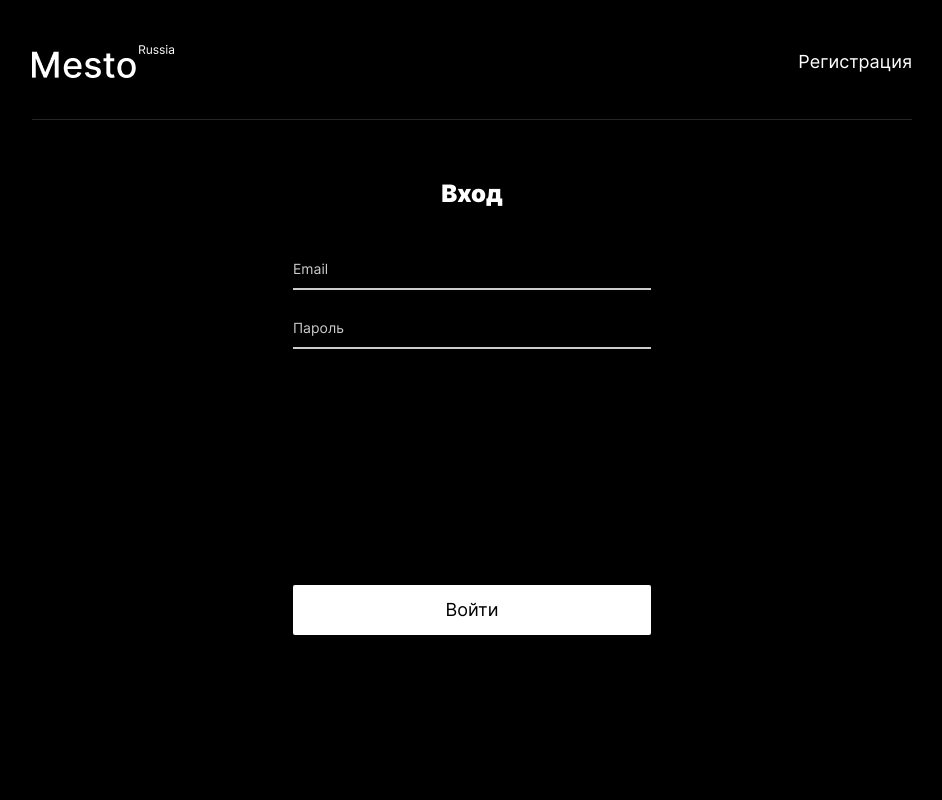
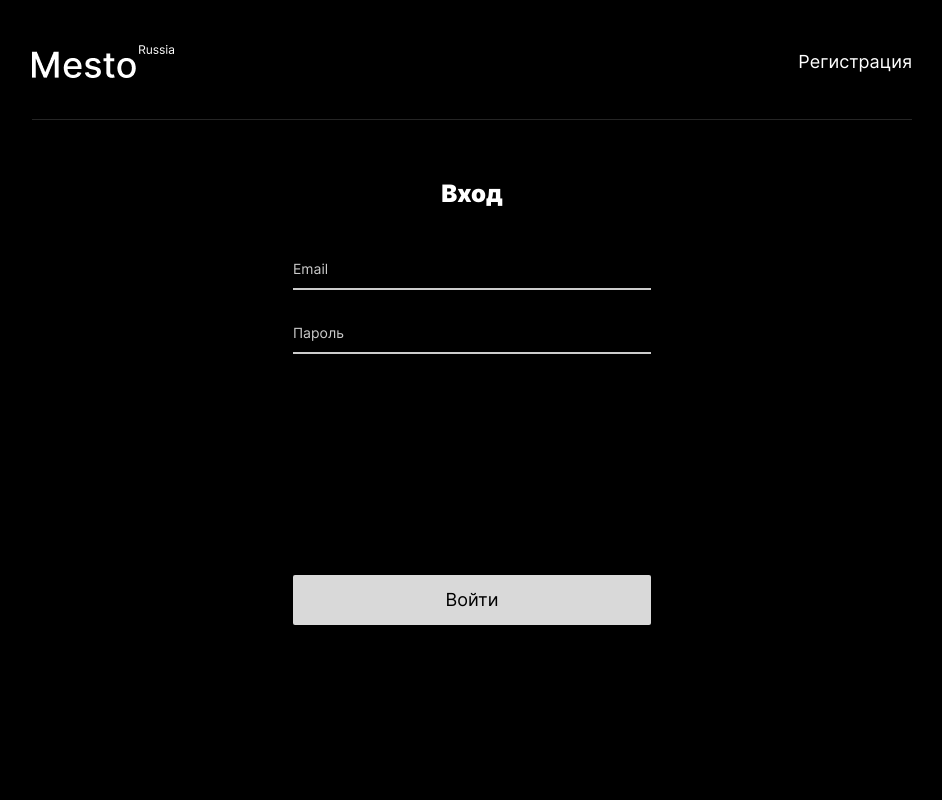
Before and after one commit to Denis3094/react-mesto-auth, a React (Create React App) app: page /sign-in in a window 1280 px wide. Shown: the top 800 px of the page, without its empty margins (168-1110 px from the left). Built offline with nearby package versions, Linux system fonts and the light colour scheme.

Commit message:
feat: install gh-pages

```diff
--- a/package.json
+++ b/package.json
@@ -17,7 +17,9 @@
     "start": "react-scripts start",
     "build": "react-scripts build",
     "test": "react-scripts test",
-    "eject": "react-scripts eject"
+    "eject": "react-scripts eject",
+    "predeploy": "npm run build",
+    "deploy": "gh-pages -d build"
   },
   "eslintConfig": {
     "extends": [
@@ -38,6 +40,7 @@
     ]
   },
   "devDependencies": {
+    "gh-pages": "^4.0.0",
     "prettier": "2.6.2"
   }
 }
--- /dev/null
+++ b/src/blocks/auth/__submit-button/_disabled/auth__submit-button_disabled.css
@@ -0,0 +1,3 @@
+.auth__submit-button_disabled {
+    opacity: 0.85;
+}
--- a/src/components/App.js
+++ b/src/components/App.js
@@ -282,6 +282,8 @@ function App() {
               <Login
                 onLogin={handleLogin}
                 submitBtn={isLoading ? "Выполняется вход..." : "Войти"}
+                errorMessage={errorMessage}
+                isValid={checkInputInvalid}
               />
             </Route>
             <Route>
--- a/src/components/Login.js
+++ b/src/components/Login.js
@@ -1,10 +1,12 @@
-import { useState } from "react";
+import { useState, useRef } from "react";
+import useCheckButton from "../hooks/useCheckButton";
+import ValidationMessage from "./ValidationMessage";
 
-function Login({ onLogin, submitBtn }) {
-
+function Login({ onLogin, submitBtn, isValid, errorMessage }) {
   const [email, setEmail] = useState("");
   const [password, setPassword] = useState("");
-
+  const formRef = useRef();
+  const submitButton = useCheckButton(formRef.current, isValid);
 
   function handleEmail(evt) {
     setEmail(evt.target.value);
@@ -16,13 +18,18 @@ function Login({ onLogin, submitBtn }) {
 
   function handleSubmit(event) {
     event.preventDefault();
-    onLogin(password, email );
+    onLogin(password, email);
   }
 
   return (
     <section className="auth">
       <h2 className="auth__title">Вход</h2>
-      <form className="auth__form" onSubmit={handleSubmit}>
+      <form
+        ref={formRef}
+        onChange={isValid}
+        className="auth__form"
+        onSubmit={handleSubmit}
+      >
         <label className="auth__field">
           <input
             className="auth__input auth__input_type_email"
@@ -31,9 +38,14 @@ function Login({ onLogin, submitBtn }) {
             name="email"
             onChange={handleEmail}
             value={email}
+            minLength="5"
+            maxLength="50"
             required
           />
-          <span className="auth__input-error"></span>
+          <ValidationMessage
+            errorMessage={errorMessage}
+            name="email"
+          ></ValidationMessage>
         </label>
         <label className="auth__field">
           <input
@@ -43,11 +55,22 @@ function Login({ onLogin, submitBtn }) {
             name="password"
             onChange={handlePassword}
             value={password}
+            minLength="5"
+            maxLength="20"
             required
           />
-          <span className="auth__input-error"></span>
+          <ValidationMessage
+            errorMessage={errorMessage}
+            name="password"
+          ></ValidationMessage>
         </label>
-        <button className="auth__submit-button" type="submit">
+        <button
+          type="submit"
+          className={`auth__submit-button ${
+            submitButton ? "" : "auth__submit-button_disabled"
+          }`}
+          disabled={!submitButton}
+        >
           {submitBtn}
         </button>
       </form>
--- a/src/index.css
+++ b/src/index.css
@@ -54,6 +54,7 @@
 @import url(blocks/auth/__form/auth__form.css);
 @import url(blocks/auth/__input/auth__input.css);
 @import url(blocks/auth/__submit-button/auth__submit-button.css);
+@import url(blocks/auth/__submit-button/_disabled/auth__submit-button_disabled.css);
 @import url(blocks/auth/__field/auth__field.css);
 @import url(blocks/auth/__offer/auth__offer.css);
 @import url(blocks/auth/__offer-link/auth__offer-link.css);
```
Also changed, not shown: 1 other file (tests, documents, lock files or other folders).
